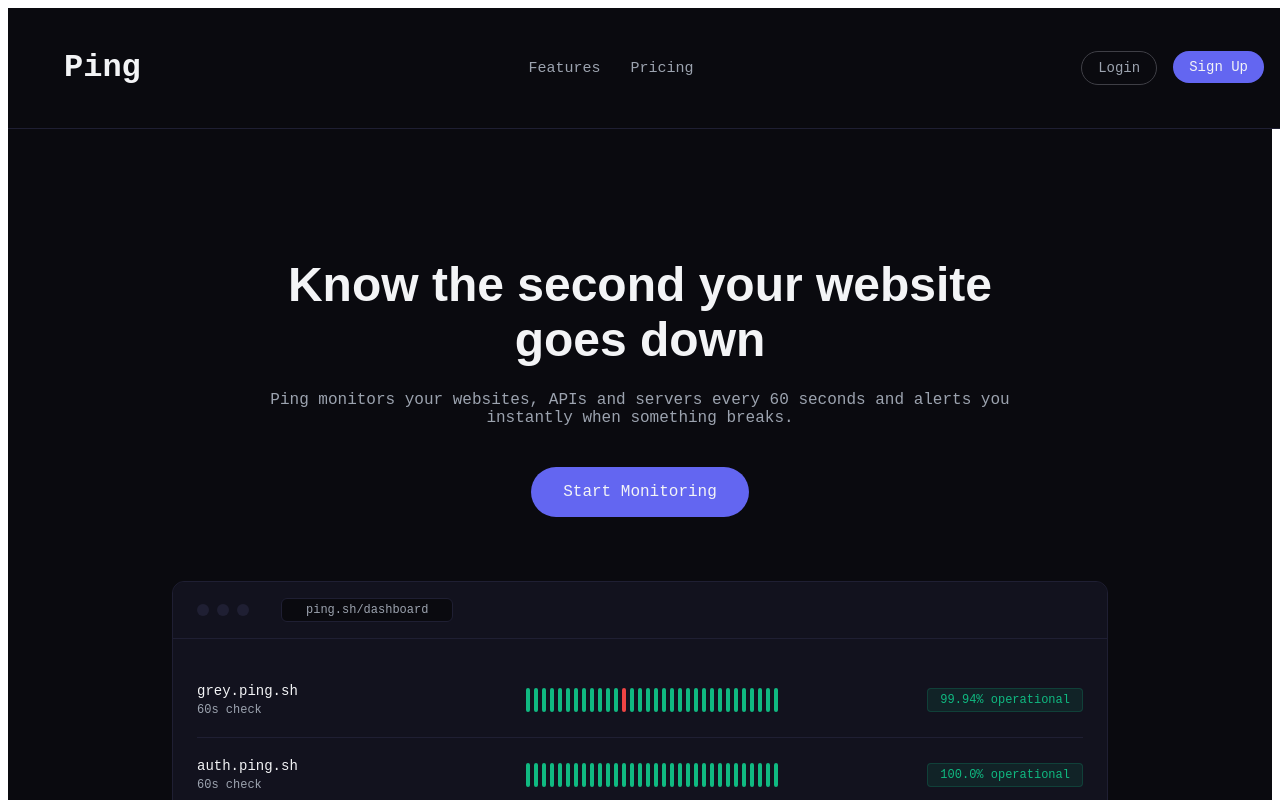
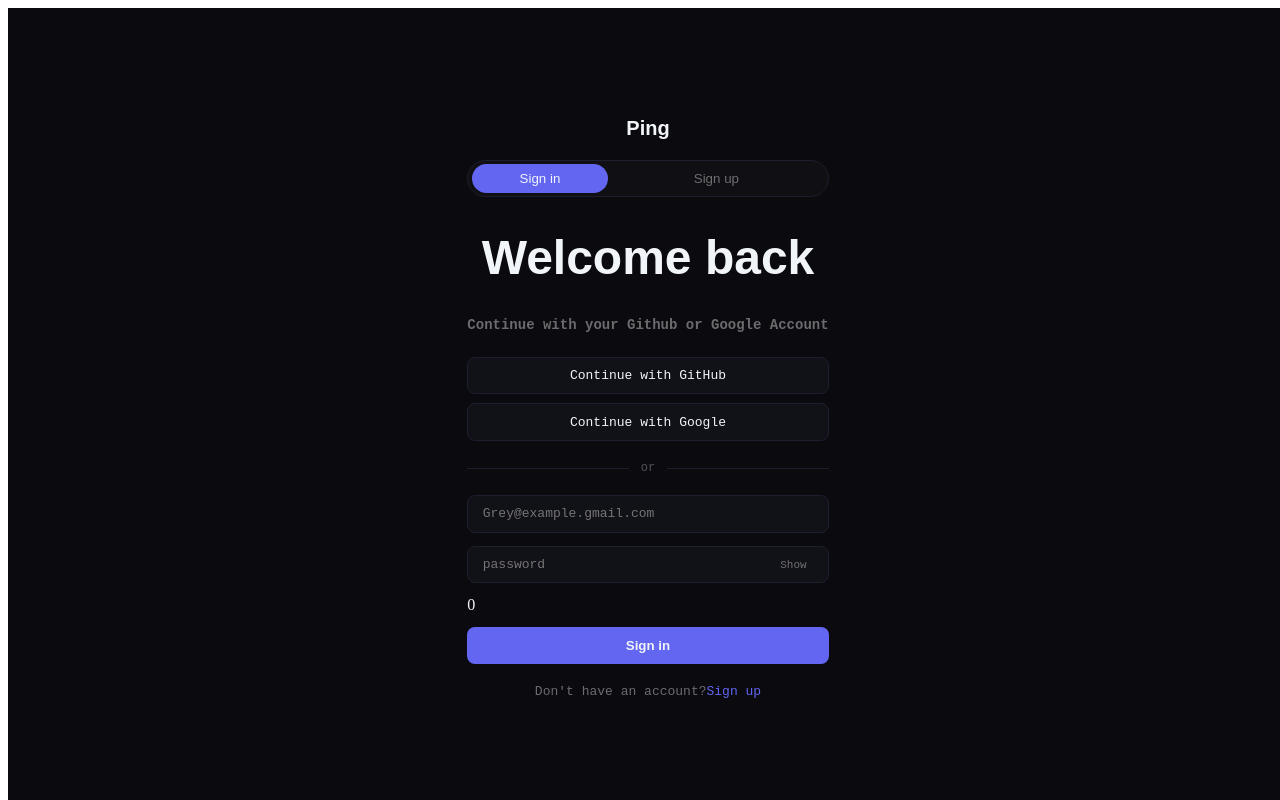
Before and after one commit to Grey001-dev/Ping, a React (Vite) app in the folder frontend/my-react-app/: page / in a window 1280 px wide. Shown: the top 800 px of the page. Built offline with nearby package versions, Linux system fonts and the light colour scheme.

Commit message:
AUth updated

```diff
--- /dev/null
+++ b/frontend/my-react-app/src/Components/Auth/Auth.jsx
@@ -0,0 +1,91 @@
+import { useState } from 'react';
+import styles from './Auth.module.css'
+export default function Auth(){
+    const [isSignUp,setIsSignUp]=useState(false);
+    const [password,setPassword]=useState('');
+    const [Username,setUsername]=useState('')
+    const [Email,setEmail]=useState('')
+    const [showPassword,setShowPassword]=useState(false);
+
+    const checkStrength = (str) => {
+    if (!str) return 0;
+    let points = 0;
+    if (str.length >= 6) points++;
+    if (/[A-Z]/.test(str)) points++;
+    if (/[0-9]/.test(str)) points++;
+    if (/[^A-Za-z0-9]/.test(str)) points++;
+    return points;
+  };
+
+
+  const currentScore = checkStrength(password);
+    return(
+        <div className={styles.screenWrapper}>
+            <div>
+                <div className={styles.ping}>Ping</div>
+                <div className={styles.btns}>
+                    <button className={`${!isSignUp ?styles.activetoggle: styles.togglebtn }`} onClick={()=>setIsSignUp(false)}>Sign in</button>
+                    <button className={`${isSignUp ?styles.activetoggle: styles.togglebtn }`}  onClick={()=>setIsSignUp(true)}>Sign up</button>
+                </div>
+                <div className={styles.message}>
+                    <h1 className={styles.authHeading}>{isSignUp? 'Create Account': 'Welcome back'}</h1>
+                    <p className={styles.subtext}>Continue with your Github or Google Account</p>
+                </div>
+                <div className={styles.authcontainer}>
+                  <button className={styles.oauthBtn }>Continue with GitHub</button>
+                  <button className={styles.oauthBtn}>Continue with Google</button>
+                </div>
+
+                <div className={styles.divider}>
+                    <span>or</span>
+                </div>
+                <form action="" className={styles.formContainer}>
+                    {isSignUp && (<input type='text'
+                    required
+                    placeholder='Username'
+                    onChange={(e)=>setUsername(e.target.value)}
+                    value={Username}
+                    className={styles.textInput}
+                    />)}
+                    <input type="text"
+                    required
+                    placeholder='Grey@example.gmail.com'
+                    onChange={(e)=>setEmail(e.target.value)}
+                    value={Email}
+                    className={styles.textInput}
+                    />
+                    <div className={styles.passwordWrapper}>
+                        <input type={showPassword? 'text':'password'}
+
+                        required
+                        placeholder='password'
+                        onChange={(e)=>setPassword(e.target.value)}
+                        value={password}
+                        className={styles.textInput}
+                        />
+                        <button type='button'
+                        className={styles.eyeToggle}
+                        onClick={()=>setShowPassword(!showPassword)}
+                        >
+                            {showPassword ? 'Hide':'Show'}
+
+                        </button>
+                    </div>
+                    <div className={'${styles.strengthSegment} ${currentScore>=3 ? styles.strengthactive}' }>
+                        {currentScore}
+                    </div>
+                    <button type='submit' className={styles.submitbtn}>
+                        {isSignUp ? 'Create Account' : 'Sign in'}
+                    </button>
+                </form>
+                <p className={styles.switchState}>
+                    {isSignUp ? 'Already have an account?' :"Don't have an account?"}
+                    <span className={styles.switchLink} onClick={()=>{setIsSignUp(!isSignUp); setPassword('')}}>
+                        {isSignUp ? 'Sign in' : 'Sign up'}
+                    </span>
+                </p>
+            </div>
+
+        </div>
+    )
+}
--- /dev/null
+++ b/frontend/my-react-app/src/Components/Auth/Auth.module.css
@@ -0,0 +1,193 @@
+.screenWrapper{
+    display: flex;
+    align-items:center;
+    justify-content: center;
+    width: 100vw;
+    height: 100vh;
+    background-color: #0a0a0f;
+    color: #f1f5f9;
+    box-sizing: border-box;
+    padding: 1.5rem;
+}
+
+.authCard{
+    width: 100%;
+    max-width: 380px;
+    display: flex;
+    flex-direction: column;
+}
+.ping{
+    font-family: 'Syne',sans-serif;
+    font-weight: 700;
+    font-size: 20px;
+    text-align: center;
+    margin-bottom: 1.25rem;
+}
+.btns{
+    display: flex;
+    background-color:rgba(255, 255, 255, 0.02) ;
+    border: 1px solid #1e1e2e;
+    padding: 0.2rem;
+    border-radius: 100px;
+    margin-bottom: 1.5rem;
+    font-family: 'DM Mono',monospace;
+    font-size: 13px;
+}
+.togglebtn{
+    flex: 1;
+    background: transparent;
+    border: none;
+    color:rgba(255, 255, 255, 0.4) ;
+    padding: 0.45rem 0;
+    cursor: pointer;
+    border-radius: 100px;
+    transition: all 0.2 ease;
+}
+.activetoggle{
+    background-color: #6366f1;
+    color: #f1f5f9;
+    border-radius: 100px;
+    padding: 0.35rem 3rem ;
+    /* this on top*/
+    border: none;
+}
+.message{
+    font-family: 'Syne', sans-serif;
+    font-weight: 700;
+    font-size: 24px;
+    margin: 0 0 0.25rem 0;
+    text-align: center;
+
+}
+.subtext{
+    font-family: 'DM Mono',monospace;
+    font-size: 12px;
+    color: rgba(255, 255, 255, 0.4);
+    text-align: center;
+    margin: 0 0 1.5rem 0;
+    font-size: 14px;
+}
+.authcontainer{
+    display: flex;
+    flex-direction: column;
+    gap: 0.55rem;
+    margin-bottom: 1.25rem;
+}
+
+.oauthBtn{
+    width: 100%;
+    background-color: #111118;
+    border: 1px solid #1e1e2e;
+    color: #f1f5f9;
+    font-family: 'DM Mono',monospace;
+    font-size: 13px;
+    padding:0.65rem;
+    border-radius: 8px;
+    cursor: pointer;
+    display: flex;
+    align-items: center;
+    justify-content: center;
+    gap: 0.65rem;
+    transition: transform 0.2s ease,background-color 0.2s ease;
+}
+.oauthBtn:hover {
+  transform: scale(1.0);
+  background-color: #161622;
+}
+.divider{
+    display: flex;
+    align-items: center;
+    text-align: center;
+    margin-bottom: 1.25rem;
+}
+.divider::before, .divider::after {
+  content: '';
+  flex: 1;
+  border-bottom: 1px solid #1e1e2e;
+}
+.divider span{
+    padding: 0 0.75rem;
+    font-family: 'DM Mono',monospace;
+    font-size: 12px;
+    color: rgba(255, 255, 255, 0.3);
+}
+.formContainer{
+    display: flex;
+    flex-direction: column;
+    gap: 0.8rem;
+}
+.textInput{
+    width: 100%;
+    box-sizing: border-box;
+    background-color: #111118;
+    border: 1px solid #1e1e2e;
+    border-radius: 8px;
+    padding: 0.65rem 0.9rem;
+    color: #f1f5f9;
+    font-family: 'DM Mono',monospace;
+    font-size: 13px;
+    transition: border-color 0.2s ease;
+}
+.textInput:focus{
+    outline: none;
+}
+.passwordWrapper{
+    position: relative;
+    display: flex;
+    align-items: center;
+    width: 100%;
+}
+.eyeToggle{
+    position:absolute ;
+    right: 1rem;
+    background: transparent;
+    border: none;
+    color: rgba(255, 255, 255, 0.4);
+    font-family: 'DM Mono',monospace;
+    font-size: 11px;
+    cursor: pointer;
+    outline: none;
+}
+.forgotRow{
+    display: flex;
+    justify-content: flex-end;
+}
+
+
+.submitbtn{
+    width: 100%;
+    background-color: #6366f1;
+    border: none;
+    color: #f1f5f9;
+    font-weight: 700;
+    font-family: 'Syne',sans-serif;
+    padding: 0.7rem;
+    border-radius: 8px;
+    cursor: pointer;
+    transition: background-color 0.2s ease,transform 0.2 ease;
+}
+.submitbtn:hover{
+    background-color: #5558e8;
+    transform: scale(1.01);
+}
+.switchState{
+    font-family: 'DM Mono',monospace;
+    font-size: 13px;
+    color: rgba(255, 255, 255, 0.4);
+    text-align: center;
+    margin: 1.25rem 0 0 0;
+}
+.switchLink{
+    color: #6366f1;
+    cursor: pointer;
+}
+.strengthactive{
+    background-color: #22c55e;
+}
+.strengthSegment{
+    flex: 1;
+    height: 4px;
+    background-color: #1e1e2e;
+    border-radius: 2px;
+    transition: background-color 0.3s ease;
+}
--- a/frontend/my-react-app/src/main.jsx
+++ b/frontend/my-react-app/src/main.jsx
@@ -3,8 +3,9 @@ import { createRoot } from 'react-dom/client'
 import Footer from './Components/Landing/Footer/Footer.jsx'
 import MainLanding from './Components/Landing/MainLanding/MainLanding.jsx'
 import Properties from './Components/Landing/Properties/Properties.jsx'
+import Auth from './Components/Auth/Auth.jsx'
 createRoot(document.getElementById('root')).render(
   <StrictMode>
-    <MainLanding/>
+    <Auth/>
   </StrictMode>,
 )
```
